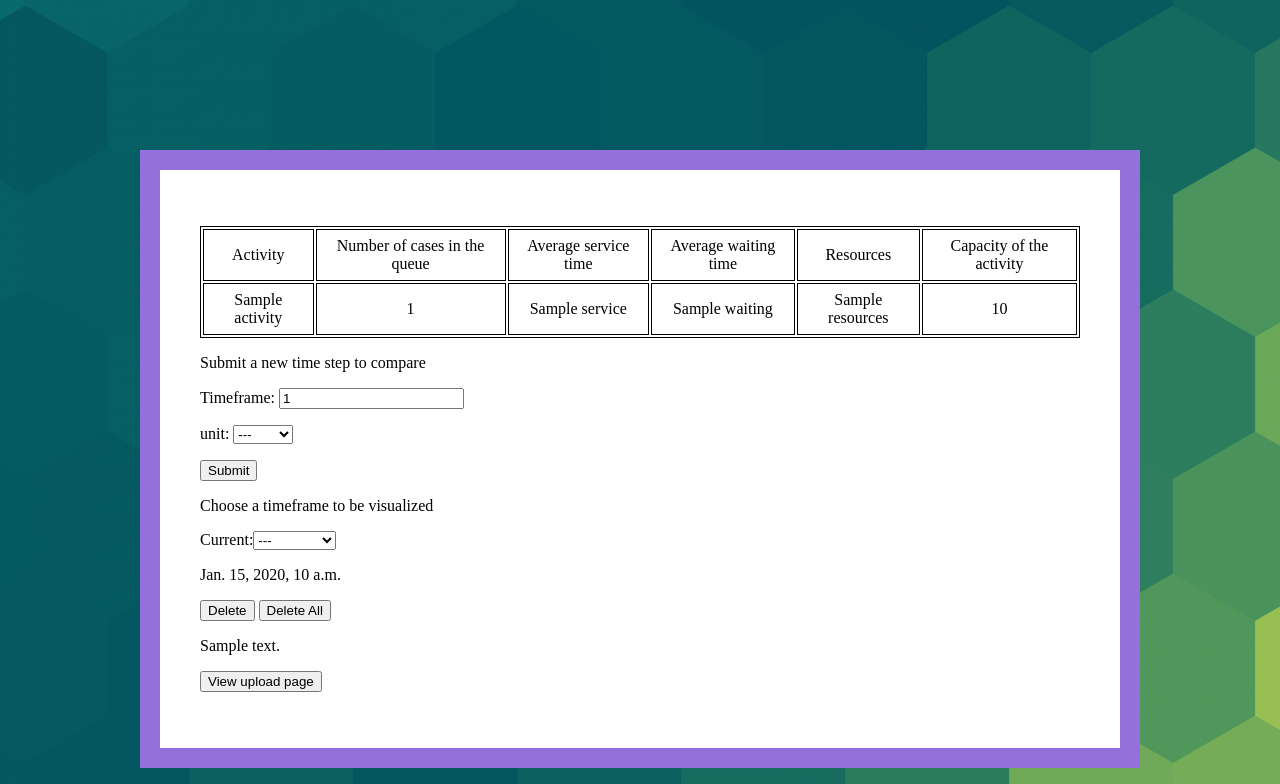
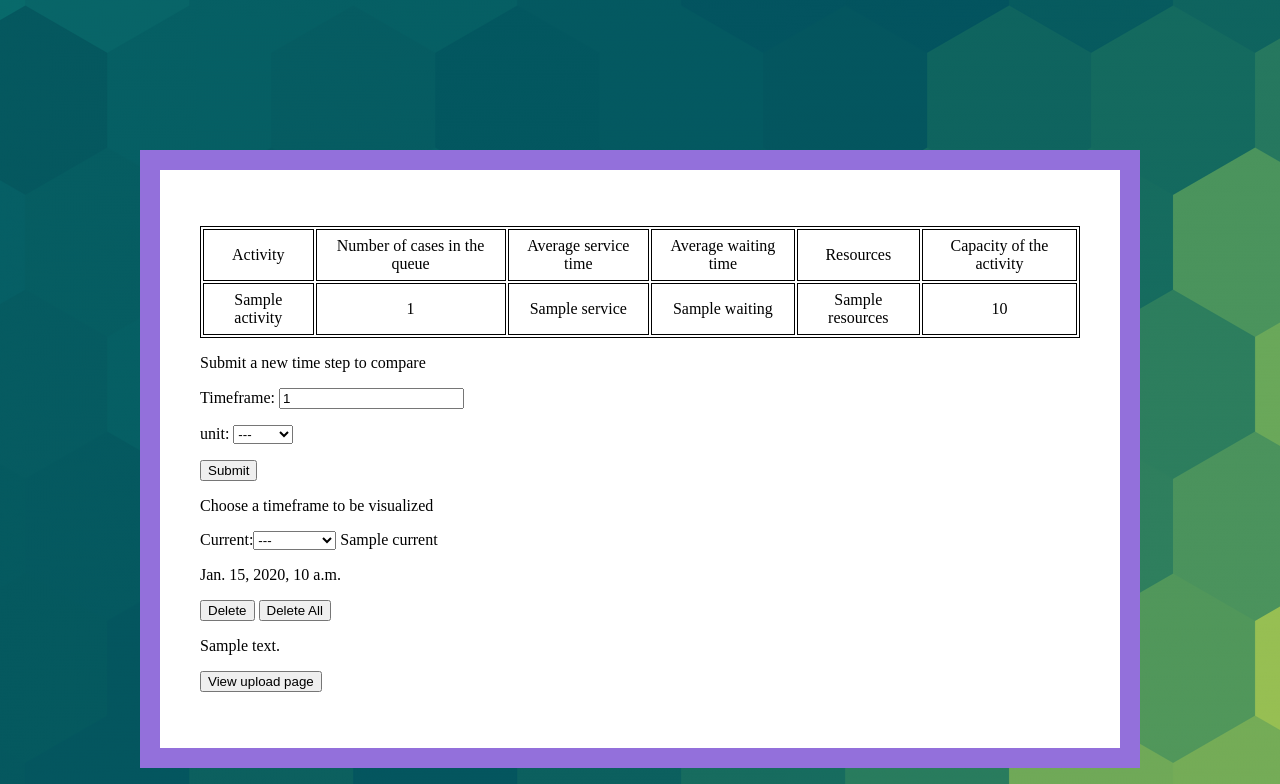
Before and after one commit to joshelb/queuemining, a Django app: template templates/table.html in a window 1280 px wide. Shown: the top 784 px of the page. Run offline with Django 3.2, Linux system fonts and the light colour scheme; data comes from the database, SQL or seed files in the repository; tables that the repository leaves empty hold one stand-in row (values such as "Sample post"); the template is opened without the code that fills it: values that come from a table or form of the project are taken from there, most other values are stand-ins (such as "Sample title", 1, 10 or a date in 2020).

Commit message:
Changes to the Current_time

```diff
--- a/queuemining/forms.py
+++ b/queuemining/forms.py
@@ -36,6 +36,15 @@ class CurrentForm(forms.ModelForm):
     class Meta:
         model = Data
         fields = ('timestep', )
+
     timestep = forms.ModelChoiceField(
         queryset=Data.objects.latest('uploaded_at').timestep.all(),
         required=False, empty_label="---", label='Current')
+
+    def __init__(self, *args, **kwargs):
+        self.request = kwargs.pop('request', None)
+        super(CurrentForm, self).__init__(*args, **kwargs)
+        if not self.request is None:
+            data_id = self.request['data_id']
+            query = Data.objects.get(id=data_id).timestep.all()
+            self.fields['timestep'].evaluated_queryset = query
--- a/queuemining/models.py
+++ b/queuemining/models.py
@@ -22,4 +22,3 @@ class Data(models.Model):
     document = models.FileField(upload_to='documents/', validators=[validate_file_extension])
     uploaded_at = models.DateTimeField(auto_now_add=True)
     timestep = models.ManyToManyField(TimeStep)
-    current = models.IntegerField(default=1)
--- a/queuemining/utils.py
+++ b/queuemining/utils.py
@@ -31,8 +31,7 @@ def submit_time(form, request):
     time_step = TimeStep.objects.create(timeframe=time_frame, unit=unit)
     data_object.timestep.add(time_step)
     current_time = time_convert(time_frame, unit)
-    data_object.current = current_time
-    data_object.save()
+    request.session['current_time'] = current_time
 
 
 def submit_current(form, request):
@@ -47,8 +46,7 @@ def set_current_time(request,timestep):
     time_frame = timestep.timeframe
     unit = timestep.unit
     current_time = time_convert(time_frame, unit)
-    data_object.current = current_time
-    data_object.save()
+    request.session['current_time'] = current_time
 
 
 def get_current_time(request):
--- a/queuemining/views.py
+++ b/queuemining/views.py
@@ -45,7 +45,7 @@ def view_table(request):
     context = {'table_data': table_data}
     if request.method == 'POST':
         time_form = forms.TimeForm(request.POST)
-        current_form = forms.CurrentForm(request.POST)
+        current_form = forms.CurrentForm(request.POST, request)
         if 'time_submit' in time_form.data:
             if utils.data_valid(time_form):
                 if not utils.time_used(time_form, request):
@@ -74,4 +74,5 @@ def view_table(request):
         current_form = forms.CurrentForm()
     context['time_form'] = time_form
     context['current_form'] = current_form
+    context['current'] = request.session['current_time']
     return render(request, 'table.html', context)
--- a/templates/table.html
+++ b/templates/table.html
@@ -46,11 +46,14 @@
 
                         {{ current_form }}
 
+                        {{ current }}
+
                         <p>
                             {{ time_text }}
                         </p>
                     </form>
-                    <form method="post" enctype="multipart/form-data" onsubmit="return confirm('Do you want to delete?')">{% csrf_token %}
+                    <form method="post" enctype="multipart/form-data" onsubmit="return confirm('Do you want to delete?')">
+                        {% csrf_token %}
                         <input type="submit" value="Delete" name="time_delete"/>
                         <input type="submit" value="Delete All" name="time_delete_all"/>
                     </form>
```
